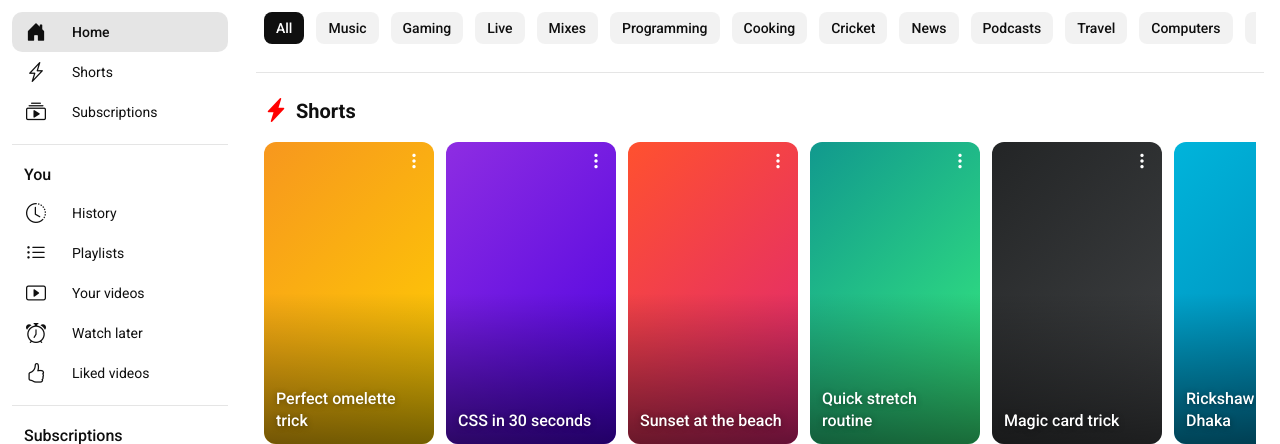
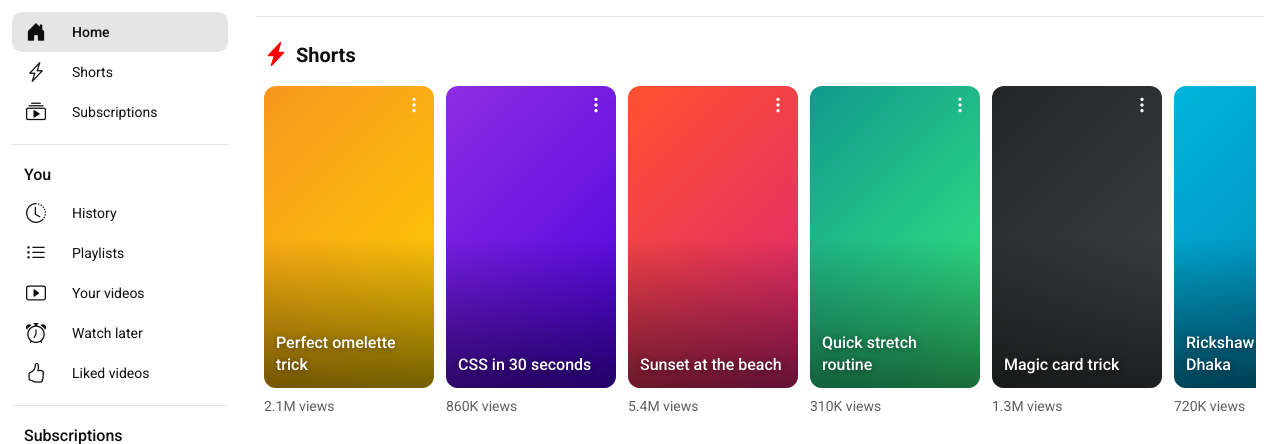
Before and after one commit to zumonhossain/youtube_clone, a Django app: page /shorts/ in a window 1280 px wide. Shown: the part 56-500 px from the top of the page. Run offline with Django 5.2, Linux system fonts and the light colour scheme.

Commit message:
dynamic categories tag

```diff
--- a/home/views.py
+++ b/home/views.py
@@ -1,7 +1,9 @@
 from django.shortcuts import render
 
 from django .views import View
+from .models import TagTitles
 
 class HomeView(View):
     def get(self, request):
-        return render(request, 'home.html')
+        tag_names = TagTitles.objects.all().exclude(title='Insects')
+        return render(request, 'home.html', {'tag_names': tag_names})
--- a/main/templates/base.html
+++ b/main/templates/base.html
@@ -104,29 +104,6 @@
 
     <!-- ============ MAIN Dynamic Content ============ -->
     <main>
-        <div class="chips-bar">
-            <button class="chip-arrow left" id="chipLeft" aria-label="Scroll left"><i
-                    class="bi bi-chevron-left"></i></button>
-            <div class="chips" id="chips">
-                <button class="chip active">All</button>
-                <button class="chip">Music</button>
-                <button class="chip">Gaming</button>
-                <button class="chip">Live</button>
-                <button class="chip">Mixes</button>
-                <button class="chip">Programming</button>
-                <button class="chip">Cooking</button>
-                <button class="chip">Cricket</button>
-                <button class="chip">News</button>
-                <button class="chip">Podcasts</button>
-                <button class="chip">Travel</button>
-                <button class="chip">Computers</button>
-                <button class="chip">Recently uploaded</button>
-                <button class="chip">Watched</button>
-                <button class="chip">New to you</button>
-            </div>
-            <button class="chip-arrow right" id="chipRight" aria-label="Scroll right"><i
-                    class="bi bi-chevron-right"></i></button>
-        </div>
         <div class="feed">
             <div class="row gx-3 gy-4">
                 {% block content %}
```
Also changed, not shown: home/templates/home.html (+5 -11 lines).
